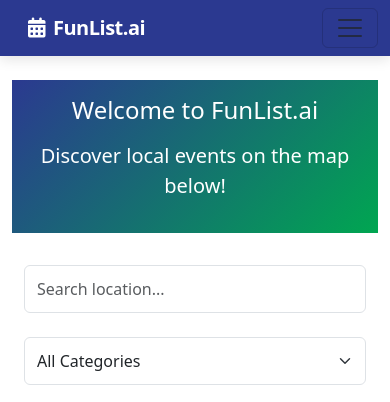
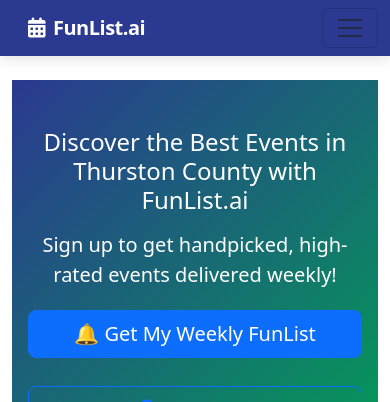
Before and after one commit to AMASPC-Org/funlist, a Flask app: page / in a window 390 px wide. Shown: the top 402 px of the page. Run offline with Flask 3, Linux system fonts and the light colour scheme; data that the repository does not hold is empty; some libraries are stand-ins or nearby versions.

Commit message:
Assistant checkpoint
Assistant generated file changes:
- templates/home.html: Redesign homepage with new layout and messaging
- templates/map.html: Add switch to list view button
- static/css/custom.css: Add mobile styles for view switcher buttons

---

User prompt:

See pasted

```diff
--- a/static/css/custom.css
+++ b/static/css/custom.css
@@ -233,6 +233,34 @@
     display: none;
 }
 
+/* View Switcher Styles */
+.view-switcher {
+    position: fixed;
+    bottom: 20px;
+    right: 20px;
+    z-index: 1000;
+    display: none;
+    width: 50px;
+    height: 50px;
+    border-radius: 50%;
+    box-shadow: 0 2px 5px rgba(0,0,0,0.2);
+    padding: 0;
+    display: flex;
+    align-items: center;
+    justify-content: center;
+}
+
+.desktop-view-switch {
+    display: inline-block;
+}
+
+/* Hero Section Styles */
+.hero-section {
+    background: linear-gradient(135deg, var(--primary-color), var(--secondary-color));
+    color: white;
+    padding: 4rem 1rem;
+}
+
 /* Media Queries */
 @media (max-width: 768px) {
     .navbar-nav {
--- a/templates/home.html
+++ b/templates/home.html
@@ -1,12 +1,65 @@
-
 {% extends "base.html" %}
 
 {% block content %}
-<div class="hero-section text-center py-3">
-    <h1>Welcome to FunList.ai</h1>
-    <p class="lead">Discover local events on the map below!</p>
+<div class="hero-section text-center py-5">
+    <h1>Discover the Best Events in Thurston County with FunList.ai</h1>
+    <p class="lead">Sign up to get handpicked, high-rated events delivered weekly!</p>
+    <a href="#signup" class="btn btn-primary btn-lg mb-4">🔔 Get My Weekly FunList</a>
+    <div class="explore-buttons">
+        <a href="{{ url_for('map') }}" class="btn btn-outline-primary btn-lg me-3">
+            <i class="fas fa-map-marker-alt"></i> Map View
+        </a>
+        <a href="{{ url_for('events') }}" class="btn btn-outline-primary btn-lg">
+            <i class="fas fa-list"></i> List View
+        </a>
+    </div>
 </div>
 
+<div class="container my-5">
+    <div class="row">
+        <div class="col-md-4 mb-4">
+            <div class="card h-100">
+                <div class="card-body">
+                    <h3>AI-Driven Curation</h3>
+                    <p>Our AI analyzes thousands of events to recommend the perfect activities for you based on your interests and preferences.</p>
+                </div>
+            </div>
+        </div>
+        <div class="col-md-4 mb-4">
+            <div class="card h-100">
+                <div class="card-body">
+                    <h3>Fun Score System</h3>
+                    <p>Every event gets a Fun Score from 1-5 (with half-point precision) based on activities, engagement, and community ratings.</p>
+                </div>
+            </div>
+        </div>
+        <div class="col-md-4 mb-4">
+            <div class="card h-100">
+                <div class="card-body">
+                    <h3>Fun Assistant</h3>
+                    <p>Get personalized event recommendations based on your interests, whether you're looking for family activities, singles events, or business networking.</p>
+                </div>
+            </div>
+        </div>
+    </div>
+</div>
+
+<div id="signup" class="container-fluid bg-light py-5">
+    <div class="container">
+        <div class="row justify-content-center">
+            <div class="col-md-6 text-center">
+                <h2>Never Miss the Fun!</h2>
+                <p class="lead mb-4">Join our weekly newsletter for curated events.</p>
+                <form class="signup-form">
+                    <div class="input-group mb-3">
+                        <input type="email" class="form-control" placeholder="Enter your email">
+                        <button class="btn btn-primary" type="submit">Sign Up</button>
+                    </div>
+                </form>
+            </div>
+        </div>
+    </div>
+</div>
 <div class="container-fluid">
     <div class="row mb-4">
         <div class="col-md-3">
```
Also changed, not shown: templates/map.html (+9 -1 lines).
